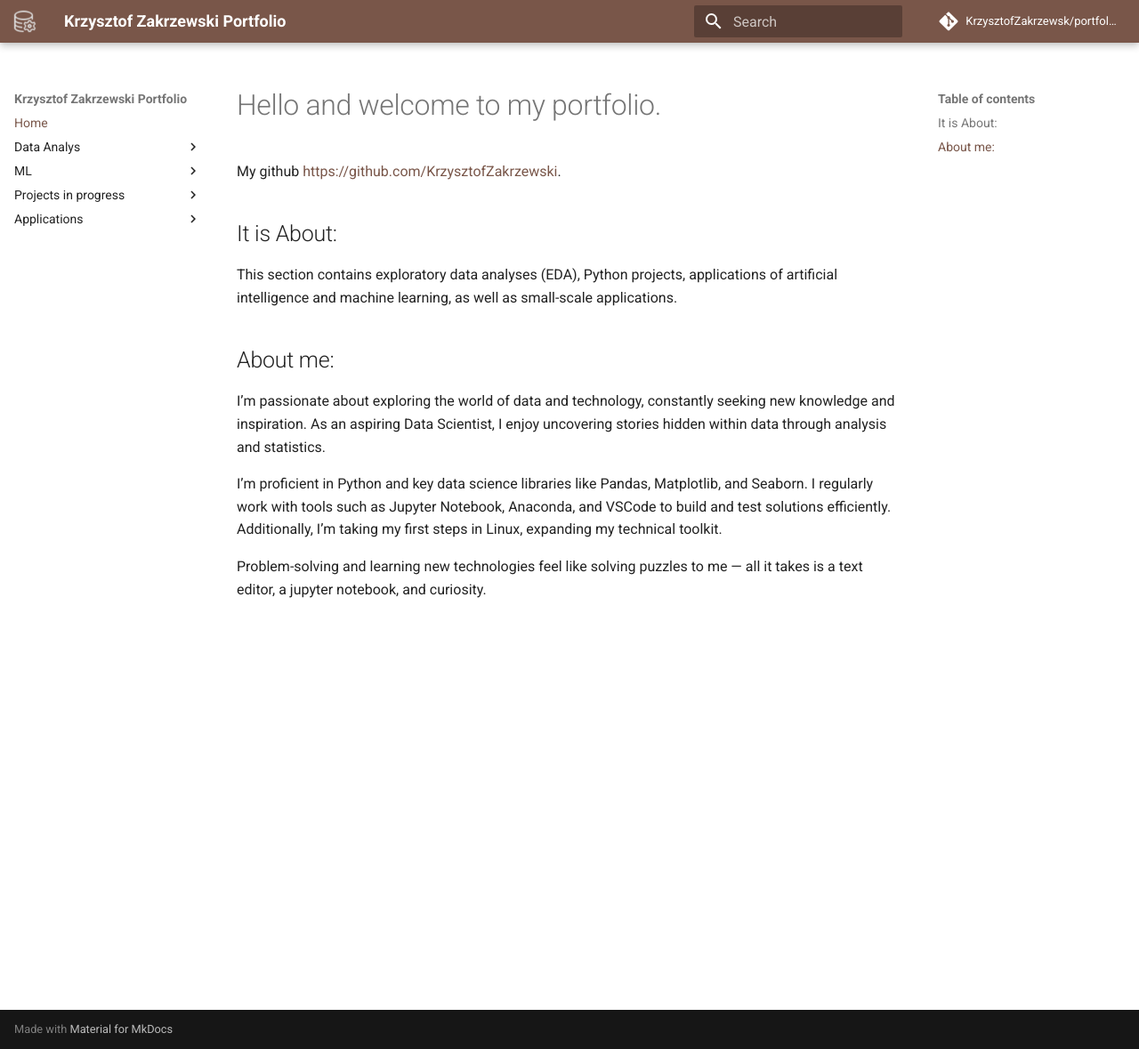
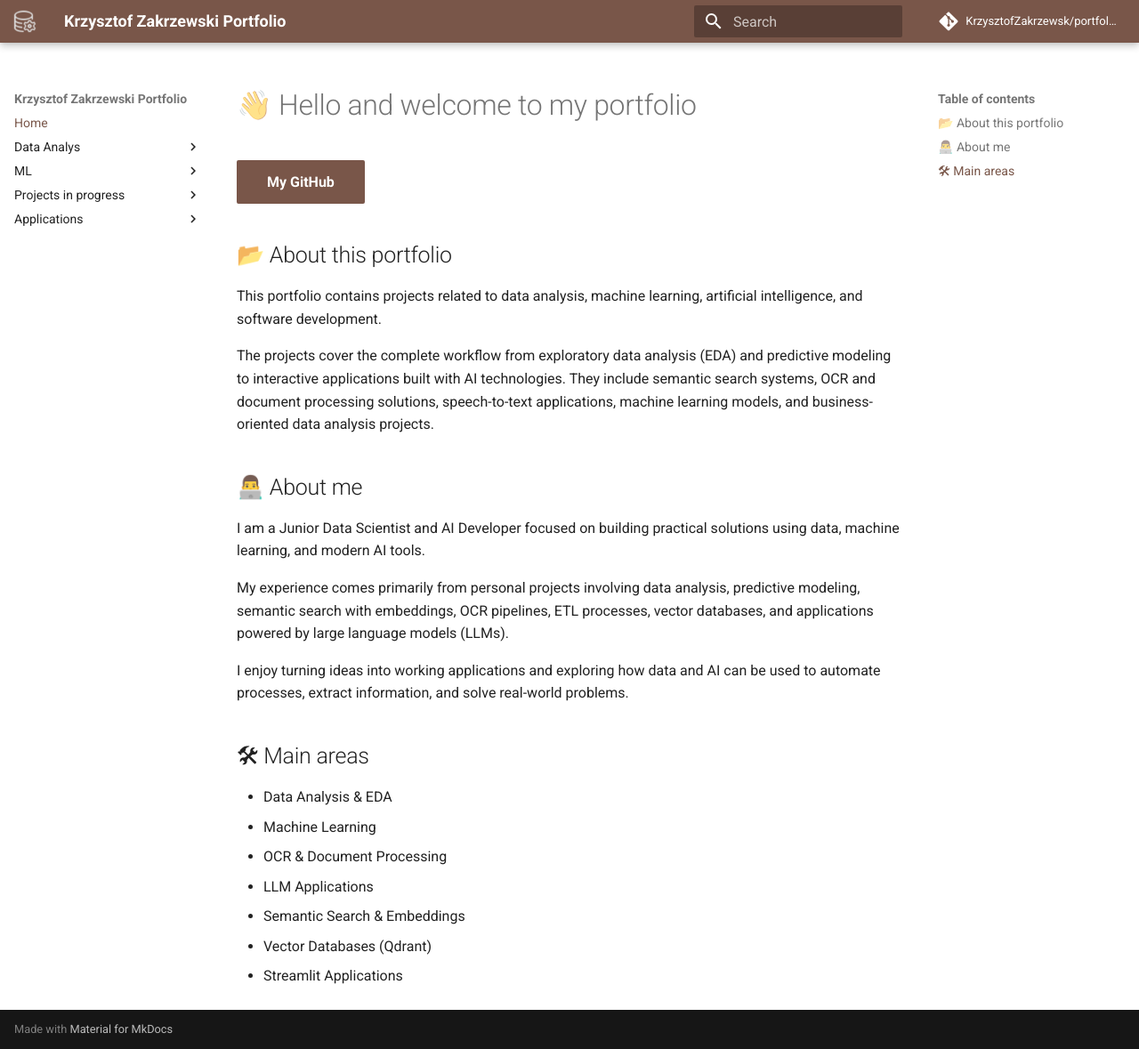
Before and after one commit to KrzysztofZakrzewski/portfolio, an MkDocs documentation site: the page built from docs/index.md, in a window 1280 px wide and 1179 px high. Shown: the whole window at 89% size. Built offline with MkDocs 1.6.1 and Material for MkDocs 9.7.7, drawn with Linux system fonts in a browser that asks for light colours; comment, search, counter and statistics services are not loaded.

Commit message:
update about

```diff
--- a/docs/index.md
+++ b/docs/index.md
@@ -1,13 +1,27 @@
-# Hello and welcome to my portfolio.
+# 👋 Hello and welcome to my portfolio
 
-My github [https://github.com/KrzysztofZakrzewski](https://github.com/KrzysztofZakrzewski).
+<a href="https://github.com/KrzysztofZakrzewski" target="_blank" class="md-button md-button--primary">My GitHub</a>
 
-## It is About:
-This section contains exploratory data analyses (EDA), Python projects, applications of artificial intelligence and machine learning, as well as small-scale applications.
+## 📂 About this portfolio
 
-## About me:
-I’m passionate about exploring the world of data and technology, constantly seeking new knowledge and inspiration. As an aspiring Data Scientist, I enjoy uncovering stories hidden within data through analysis and statistics.
+This portfolio contains projects related to data analysis, machine learning, artificial intelligence, and software development.
 
-I’m proficient in Python and key data science libraries like Pandas, Matplotlib, and Seaborn. I regularly work with tools such as Jupyter Notebook, Anaconda, and VSCode to build and test solutions efficiently. Additionally, I’m taking my first steps in Linux, expanding my technical toolkit.
+The projects cover the complete workflow from exploratory data analysis (EDA) and predictive modeling to interactive applications built with AI technologies. They include semantic search systems, OCR and document processing solutions, speech-to-text applications, machine learning models, and business-oriented data analysis projects.
 
-Problem-solving and learning new technologies feel like solving puzzles to me — all it takes is a text editor, a jupyter notebook, and curiosity.
+## 👨‍💻 About me
+
+I am a Junior Data Scientist and AI Developer focused on building practical solutions using data, machine learning, and modern AI tools.
+
+My experience comes primarily from personal projects involving data analysis, predictive modeling, semantic search with embeddings, OCR pipelines, ETL processes, vector databases, and applications powered by large language models (LLMs).
+
+I enjoy turning ideas into working applications and exploring how data and AI can be used to automate processes, extract information, and solve real-world problems.
+
+## 🛠 Main areas
+
+* Data Analysis & EDA
+* Machine Learning
+* OCR & Document Processing
+* LLM Applications
+* Semantic Search & Embeddings
+* Vector Databases (Qdrant)
+* Streamlit Applications
```
